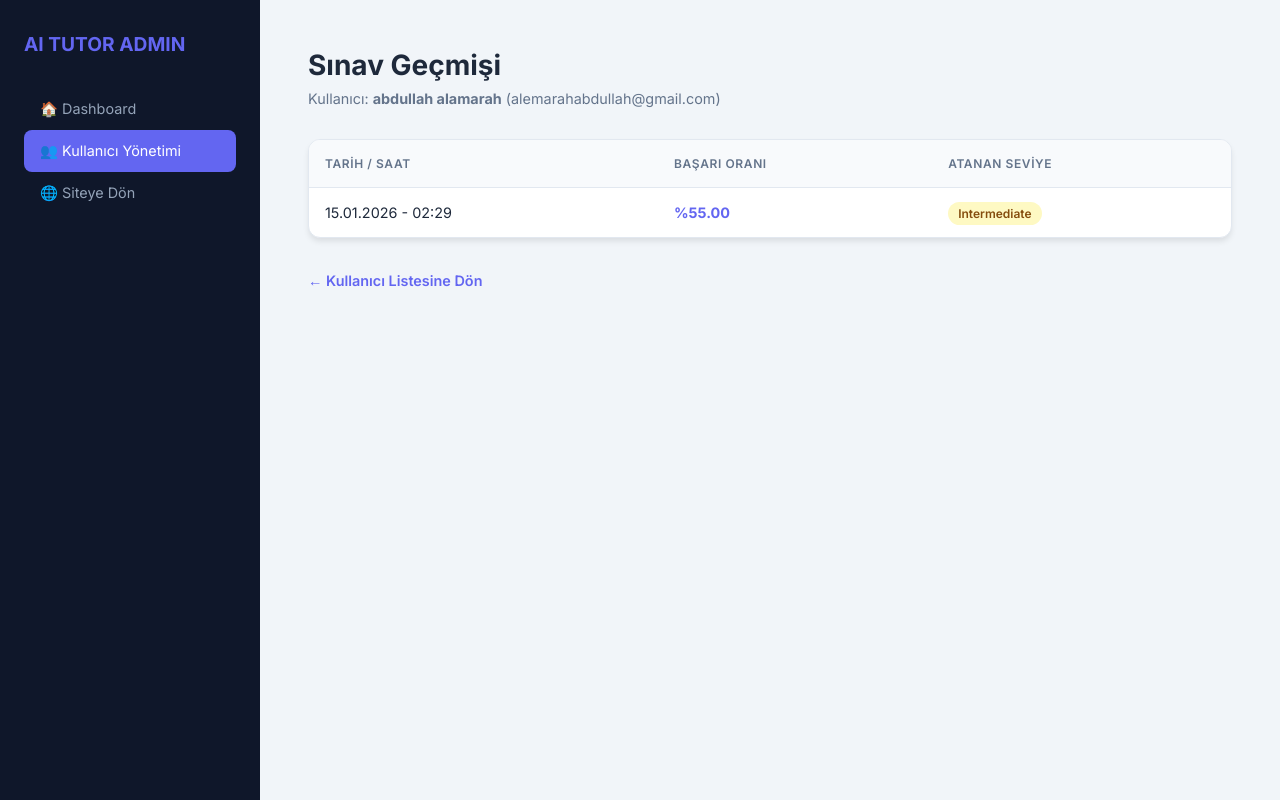
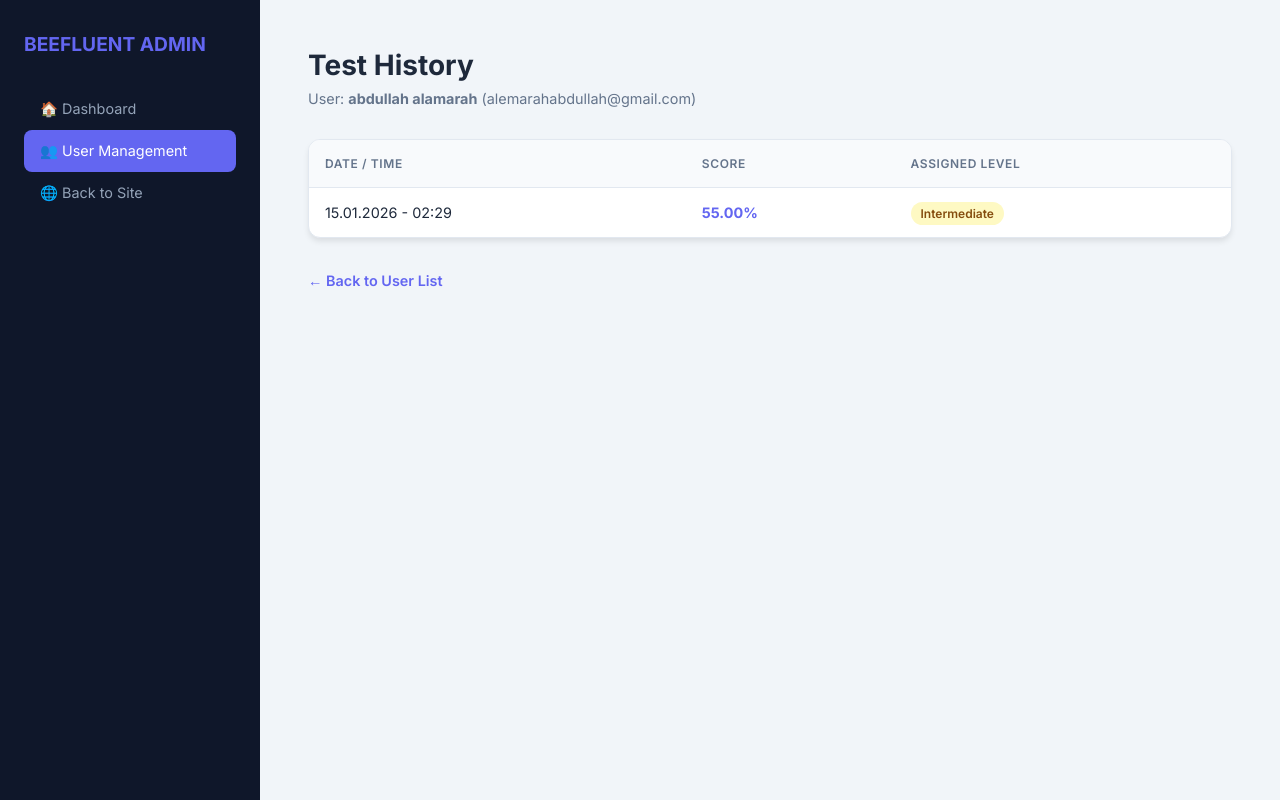
Before and after one commit to Emir1678/BEEFLUENT-, a PHP site: page /ai_tutor/admin/user_tests.php?user_id=1 in a window 1280 px wide. Run offline with PHP 8.4, Linux system fonts and the light colour scheme; data comes from the database, SQL or seed files in the repository.

Commit message:
Update user_tests.php

```diff
--- a/admin/user_tests.php
+++ b/admin/user_tests.php
@@ -1,4 +1,3 @@
-
 <?php
 require_once __DIR__ . "/../inc/admin_guard.php";
 require_once __DIR__ . "/../inc/db.php";
@@ -6,17 +5,17 @@ require_admin();
 
 $userId = (int)($_GET["user_id"] ?? 0);
 if ($userId <= 0) {
-  echo "Kullanıcı ID eksik.";
+  echo "Missing user ID.";
   exit;
 }
 
-// Kullanıcı bilgilerini al
+// Fetch user info
 $stmtU = $conn->prepare("SELECT id, name, email FROM users WHERE id=?");
 $stmtU->bind_param("i", $userId);
 $stmtU->execute();
 $target = $stmtU->get_result()->fetch_assoc();
 if (!$target) {
-  echo "Kullanıcı bulunamadı.";
+  echo "User not found.";
   exit;
 }
 
@@ -26,10 +25,10 @@ $tableMissing = false;
 try {
   $stmt = $conn->prepare(
     "SELECT percentage, level, created_at
-         FROM test_results
-         WHERE user_id=?
-         ORDER BY id DESC
-         LIMIT 50"
+       FROM test_results
+      WHERE user_id=?
+      ORDER BY id DESC
+      LIMIT 50"
   );
   $stmt->bind_param("i", $userId);
   $stmt->execute();
@@ -40,12 +39,12 @@ try {
 }
 ?>
 <!doctype html>
-<html lang="tr">
+<html lang="en">
 
 <head>
   <meta charset="utf-8">
   <meta name="viewport" content="width=device-width, initial-scale=1">
-  <title>Test Geçmişi - Admin</title>
+  <title>Test History - Admin</title>
   <link href="https://fonts.googleapis.com/css2?family=Inter:wght@400;500;600;700&display=swap" rel="stylesheet">
   <style>
     :root {
@@ -137,7 +136,7 @@ try {
       font-size: 0.9rem;
     }
 
-    /* Table Style */
+    /* Table */
     .table-container {
       background: var(--white);
       border-radius: var(--radius);
@@ -173,7 +172,7 @@ try {
       border-bottom: none;
     }
 
-    /* Level Badges */
+    /* Level badges */
     .badge {
       padding: 4px 10px;
       border-radius: 20px;
@@ -221,59 +220,70 @@ try {
       color: var(--text-muted);
       font-style: italic;
     }
+
+    .back-link {
+      color: var(--primary);
+      text-decoration: none;
+      font-weight: 600;
+      font-size: 0.9rem;
+    }
+
+    .back-link:hover {
+      text-decoration: underline;
+    }
   </style>
 </head>
 
 <body>
 
   <aside>
-    <h2>AI TUTOR ADMIN</h2>
+    <h2>BEEFLUENT ADMIN</h2>
     <nav>
       <ul class="side-nav">
         <li><a href="index.php">🏠 Dashboard</a></li>
-        <li><a href="users.php" class="active">👥 Kullanıcı Yönetimi</a></li>
-        <li><a href="../dashboard.php">🌐 Siteye Dön</a></li>
+        <li><a href="users.php" class="active">👥 User Management</a></li>
+        <li><a href="../dashboard.php">🌐 Back to Site</a></li>
       </ul>
     </nav>
   </aside>
 
   <main>
     <div class="header-box">
-      <h1>Sınav Geçmişi</h1>
+      <h1>Test History</h1>
       <div class="user-info-bar">
-        Kullanıcı: <strong><?php echo h($target["name"]); ?></strong> (<?php echo h($target["email"]); ?>)
+        User: <strong><?php echo h($target["name"]); ?></strong> (<?php echo h($target["email"]); ?>)
       </div>
     </div>
 
     <?php if ($tableMissing): ?>
       <div class="alert alert-error">
-        <strong>Hata:</strong> test_results tablosu bulunamadı. Lütfen phpMyAdmin üzerinden tabloyu oluşturun.
+        <strong>Error:</strong> The <code>test_results</code> table was not found. Please create it in phpMyAdmin.
       </div>
     <?php elseif (!$attempts): ?>
       <div class="table-container">
-        <div class="empty-state">Bu kullanıcı henüz seviye belirleme testi yapmamış.</div>
+        <div class="empty-state">This user hasn’t taken the placement test yet.</div>
       </div>
     <?php else: ?>
       <div class="table-container">
         <table>
           <thead>
             <tr>
-              <th>Tarih / Saat</th>
-              <th>Başarı Oranı</th>
-              <th>Atanan Seviye</th>
+              <th>Date / Time</th>
+              <th>Score</th>
+              <th>Assigned Level</th>
             </tr>
           </thead>
           <tbody>
             <?php foreach ($attempts as $a): ?>
               <tr>
                 <td><?php echo date("d.m.Y - H:i", strtotime($a["created_at"])); ?></td>
-                <td class="score-text">%<?php echo h((string)$a["percentage"]); ?></td>
+                <td class="score-text"><?php echo h((string)$a["percentage"]); ?>%</td>
                 <td>
                   <?php
-                  $lvl = strtolower($a["level"]);
+                  $lvl = strtolower((string)$a["level"]);
                   $badgeClass = "badge-beginner";
-                  if (strpos($lvl, 'intermediate') !== false) $badgeClass = "badge-intermediate";
-                  if (strpos($lvl, 'advanced') !== false) $badgeClass = "badge-advanced";
+                  if (strpos($lvl, "intermediate") !== false) $badgeClass = "badge-intermediate";
+                  if (strpos($lvl, "advanced") !== false) $badgeClass = "badge-advanced";
                   ?>
                   <span class="badge <?php echo $badgeClass; ?>">
                     <?php echo h((string)$a["level"]); ?>
@@ -287,7 +297,7 @@ try {
     <?php endif; ?>
 
     <div style="margin-top: 2rem;">
-      <a href="users.php" style="color: var(--primary); text-decoration: none; font-weight: 600; font-size: 0.9rem;">← Kullanıcı Listesine Dön</a>
+      <a href="users.php" class="back-link">← Back to User List</a>
     </div>
   </main>
 
```
